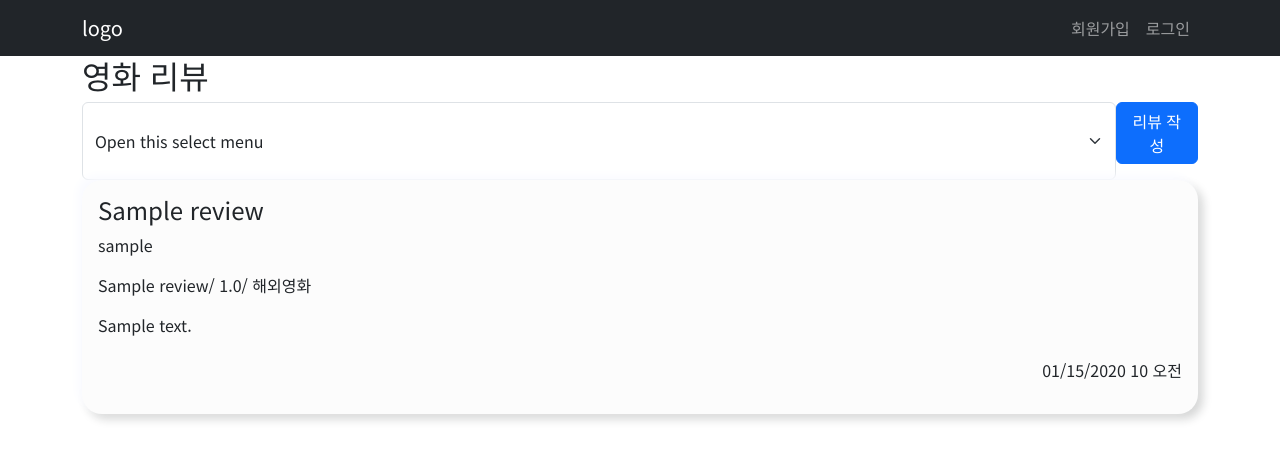
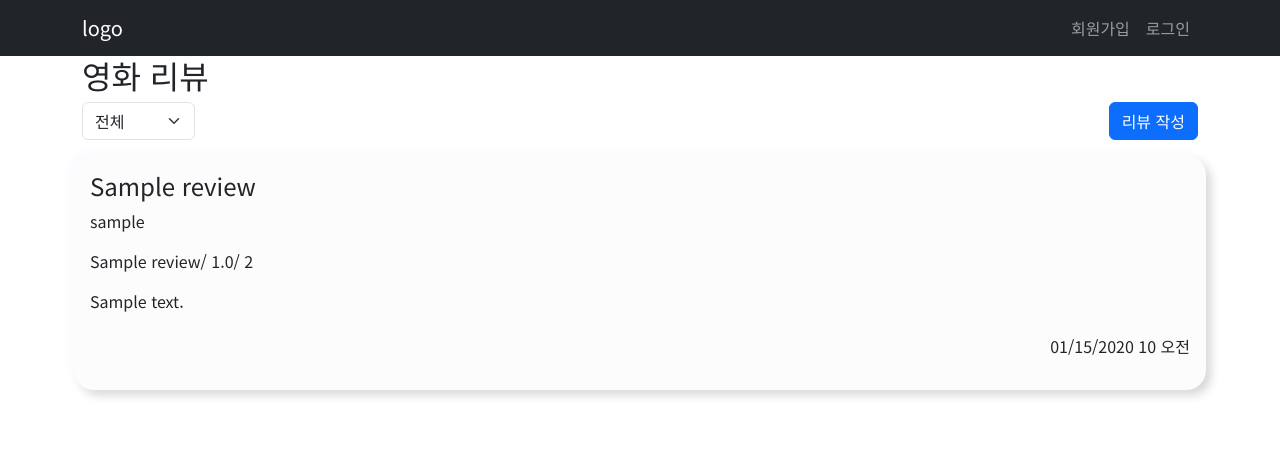
Before and after one commit to woocheolll/1027-pair, a Django app: page /reviews/ in a window 1280 px wide. Shown: the top 460 px of the page. Run offline with Django 3.2, Linux system fonts and the light colour scheme; tables that the repository leaves empty hold one stand-in row (values such as "Sample post"); some libraries are stand-ins or nearby versions.

Commit message:
index modified

```diff
--- a/reviews/forms.py
+++ b/reviews/forms.py
@@ -14,4 +14,4 @@
 class ReviewForm(forms.ModelForm):
     class Meta:
         model = Review
-        fields = ["title", "content", "movie_name", "grade", "catagory"]
+        fields = ["title", "content", "movie_name", "grade", "category"]
--- a/reviews/models.py
+++ b/reviews/models.py
@@ -19,11 +19,11 @@
     like_users = models.ManyToManyField(
         settings.AUTH_USER_MODEL, related_name="like_reviews"
     )
-    CATAGORY_CHOICES = (
-        ("해외영화", "해외영화"),
-        ("국내영화", "국내영화"),
+    CATEGORY_CHOICES = (
+        ("2", "해외영화"),
+        ("3", "국내영화"),
     )
-    catagory = models.TextField(choices=CATAGORY_CHOICES, default="국내영화")
+    category = models.TextField(choices=CATEGORY_CHOICES, default="2")
 
 
 class Comment(models.Model):
--- a/reviews/templates/reviews/detail.html
+++ b/reviews/templates/reviews/detail.html
@@ -21,7 +21,7 @@
         {{ review.grade }}
       </span>
       <span>분류 :
-        {{ review.catagory }}</span>
+        {{ review.category }}</span>
     </p>
     <p>내용 :
       {{ review.content }}</p>
--- a/reviews/templates/reviews/index.html
+++ b/reviews/templates/reviews/index.html
@@ -16,28 +16,30 @@
 {% endfor %}
 {% endif %}
 
-  <div class="d-flex justify-content-end">
-    <select class="form-select" aria-label="Default select example">
-      <option selected="selected">Open this select menu</option>
-      <option value="1">One</option>
-      <option value="2">Two</option>
-      <option value="3">Three</option>
+<div class="d-flex justify-content-between">
+  <form id="select-form" action="">
+    {% csrf_token %}
+    <select id="category-sel" class="form-select" onchange="showValue(this)">
+      <option selected="selected" value="1">전체</option>
+      <option value="2">국내 영화</option>
+      <option value="3">해외 영화</option>
     </select>
+  </form>
   <a href="{% url 'reviews:create' %}">
     <button type="button" class="btn btn-primary mb-3">리뷰 작성</button>
   </a>
 </div>
 <div>
-    <div class="row g-3">
+  <div id="review-box" class="row g-3">
     {% for reviews in review %}
-        <a href="{% url 'reviews:detail' reviews.pk %}">
+    <!-- <a href="{% url 'reviews:detail' reviews.pk %}"> -->
     <div class="col-12 box p-3">
       <h4>{{ reviews.title }}</h4>
       <p>{{ reviews.user }}</p>
       <p>
         <span>{{ reviews.movie_name }}/</span>
         <span>{{ reviews.grade }}/</span>
-              <span>{{ reviews.catagory }}</span>
+        <span>{{ reviews.category }}</span>
       </p>
       <p class="atc-cont">{{ reviews.content }}</p>
       <p class="text-end">
@@ -48,5 +50,40 @@
     {% endfor %}
   </div>
 </div>
+<script src="https://cdn.jsdelivr.net/npm/axios/dist/axios.min.js"></script>
+<script>
+  const showValue = (target) => {
+    let val = target.value
+    console.log(target.value);
+    axios({
+      method: 'get',
+      url: `/reviews/category/${target.value}`,
+    }).then(response => {
+      const reviewBox = document.querySelector('#review-box');
+      reviewBox.textContent = "";
+      const relist = response.data.relist;
 
+      for (let i = 0; i < relist.length; i++) {
+        console.log(relist[i].pk);
+
+        reviewBox.insertAdjacentHTML('beforeend',
+          `
+          <div class="col-12 box p-3">
+          <h4>${relist[i].title}</h4>
+        <p>
+          <span>${relist[i].movie_name}/</span>
+          <span>${relist[i].grade}/</span>
+          <span>${relist[i].category}</span>
+        </p>
+        <p class="atc-cont">${relist[i].content}</p>
+        <p class="text-end">
+          ${relist[i].created_at}
+          </p>
+          </a>
+          </div>`
+        )
+      }
+    })
+  };
+</script>
 {% endblock %}
--- a/reviews/urls.py
+++ b/reviews/urls.py
@@ -8,7 +8,8 @@
     path("<int:pk>/", views.detail, name="detail"),
     path("<int:pk>/comments/", views.comments, name="comments"),
     path("create/", views.create, name="create"),
-    path('<int:pk>/update/', views.update, name='update'),
-    path('<int:pk>/delete/', views.delete, name='delete'),
-    path('<int:pk>/like/', views.like, name='like'),
+    path("<int:pk>/update/", views.update, name="update"),
+    path("<int:pk>/delete/", views.delete, name="delete"),
+    path("<int:pk>/like/", views.like, name="like"),
+    path("category/<str:val>/", views.category, name="category"),
 ]
--- a/reviews/views.py
+++ b/reviews/views.py
@@ -3,6 +3,7 @@
 from .forms import CommentForm, ReviewForm
 from django.http import JsonResponse
 from django.contrib.auth.decorators import login_required
+import json
 
 
 def index(request):
@@ -39,38 +40,41 @@
 
 @login_required
 def create(request):
-    if request.method == 'POST':
+    if request.method == "POST":
         review_form = ReviewForm(request.POST)
         if review_form.is_valid():
             db_review_form = review_form.save(commit=False)
             db_review_form.user = request.user
             db_review_form.save()
-            return redirect('reviews:index')
+            return redirect("reviews:index")
     else:
         review_form = ReviewForm()
-    return render(request,'reviews/create.html',{'review_form':review_form})
+    return render(request, "reviews/create.html", {"review_form": review_form})
 
-def update(request,pk):
+
+def update(request, pk):
     db_review_form = Review.objects.get(pk=pk)
 
-    if request.method == 'POST':
+    if request.method == "POST":
         review_form = ReviewForm(request.POST, instance=db_review_form)
 
         if review_form.is_valid():
             review_form.save()
 
-            return redirect('reviews:index')
+            return redirect("reviews:index")
 
     else:
         review_form = ReviewForm(instance=db_review_form)
 
-    return render(request, 'reviews/create.html', {'review_form': review_form})
+    return render(request, "reviews/create.html", {"review_form": review_form})
+
 
 def delete(request, pk):
     review = Review.objects.get(pk=pk)
     review.delete()
 
-    return redirect('reviews:index')
+    return redirect("reviews:index")
+
 
 @login_required
 def like(request, pk):
@@ -84,4 +88,30 @@
         # 좋아요 추가하고
         review.like_users.add(request.user)
     # 상세 페이지로 redirect
-    return redirect('reviews:detail', pk)
+    return redirect("reviews:detail", pk)
+
+
+def category(request, val):
+    if val == "1":
+        reviews = Review.objects.all().order_by("-pk")
+    elif val == "2":
+        reviews = Review.objects.filter(category=val)
+    elif val == "3":
+        reviews = Review.objects.filter(category=val)
+    relist = []
+    for r in reviews:
+        relist.append(
+            {
+                "pk": r.pk,
+                "title": r.title,
+                "content": r.content,
+                "movie_name": r.movie_name,
+                "grade": r.grade,
+                "created_at": r.created_at,
+                "category": r.category,
+            }
+        )
+    context = {
+        "relist": relist,
+    }
+    return JsonResponse(context)
--- a/static/js/script.js
+++ b/static/js/script.js
@@ -52,3 +52,22 @@
             commentForm.reset()
         })
     });
+
+
+
+const selectForm = document.querySelector('#select-form');
+const ctgSel = document.querySelector('#category-sel');
+
+selectForm.addEventListener('submit', function (event) {
+    event.preventDefault()
+    axios({
+        method: 'post',
+        url: `/reviews/category/`,
+        data: { 'value': event.value }
+    })
+        .then(response => {
+            console.log('성공');
+
+        })
+
+})
```
Also changed, not shown: accounts/templates/accounts/detail.html (+3 -4 lines), images/images/202850fgsdl.jpg (added), images/images/228817fgsdl.jpg (added), reviews/migrations/0001_initial.py, reviews/migrations/0002_review_catagory.py (deleted). Lines whose indentation alone changed are shown as unchanged.
